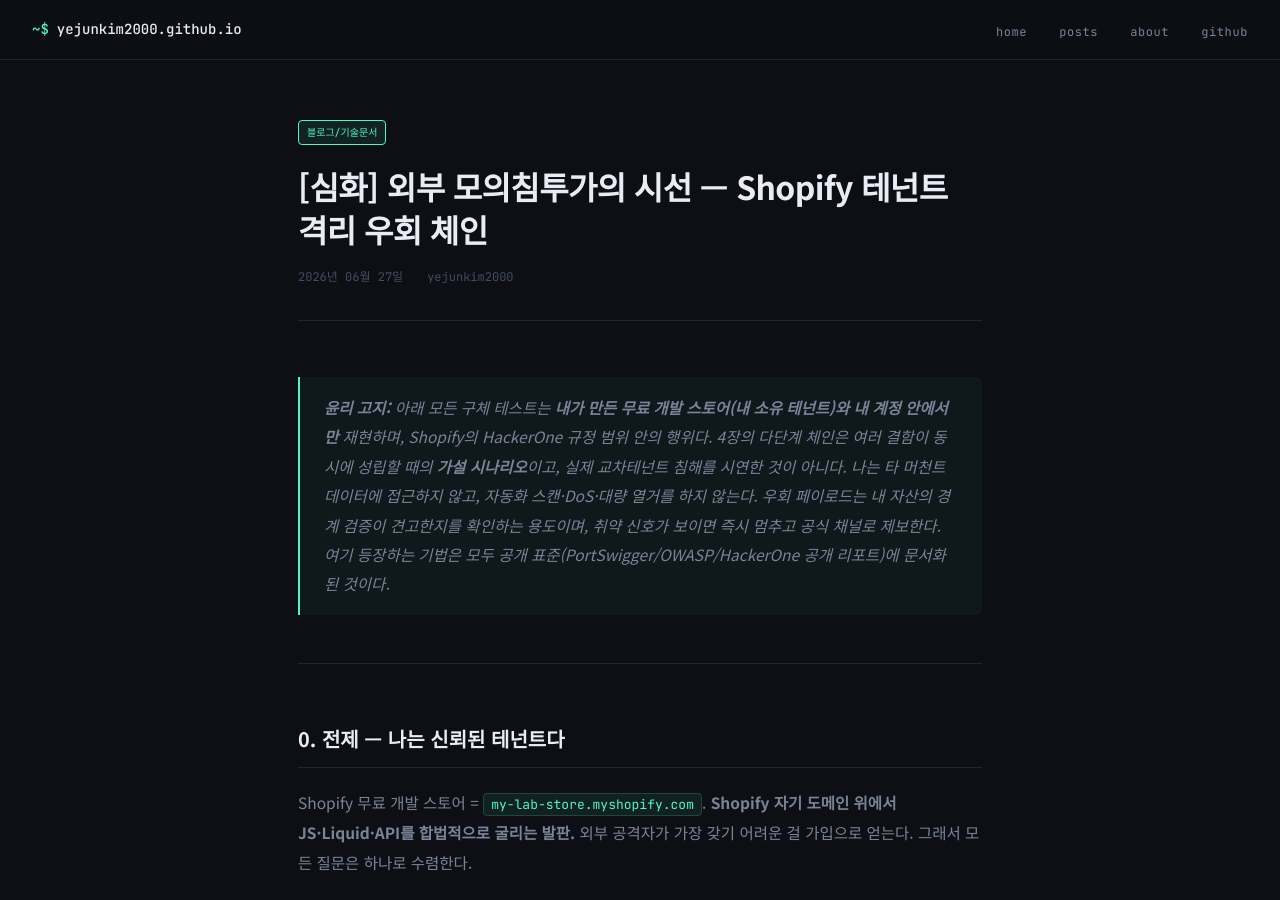
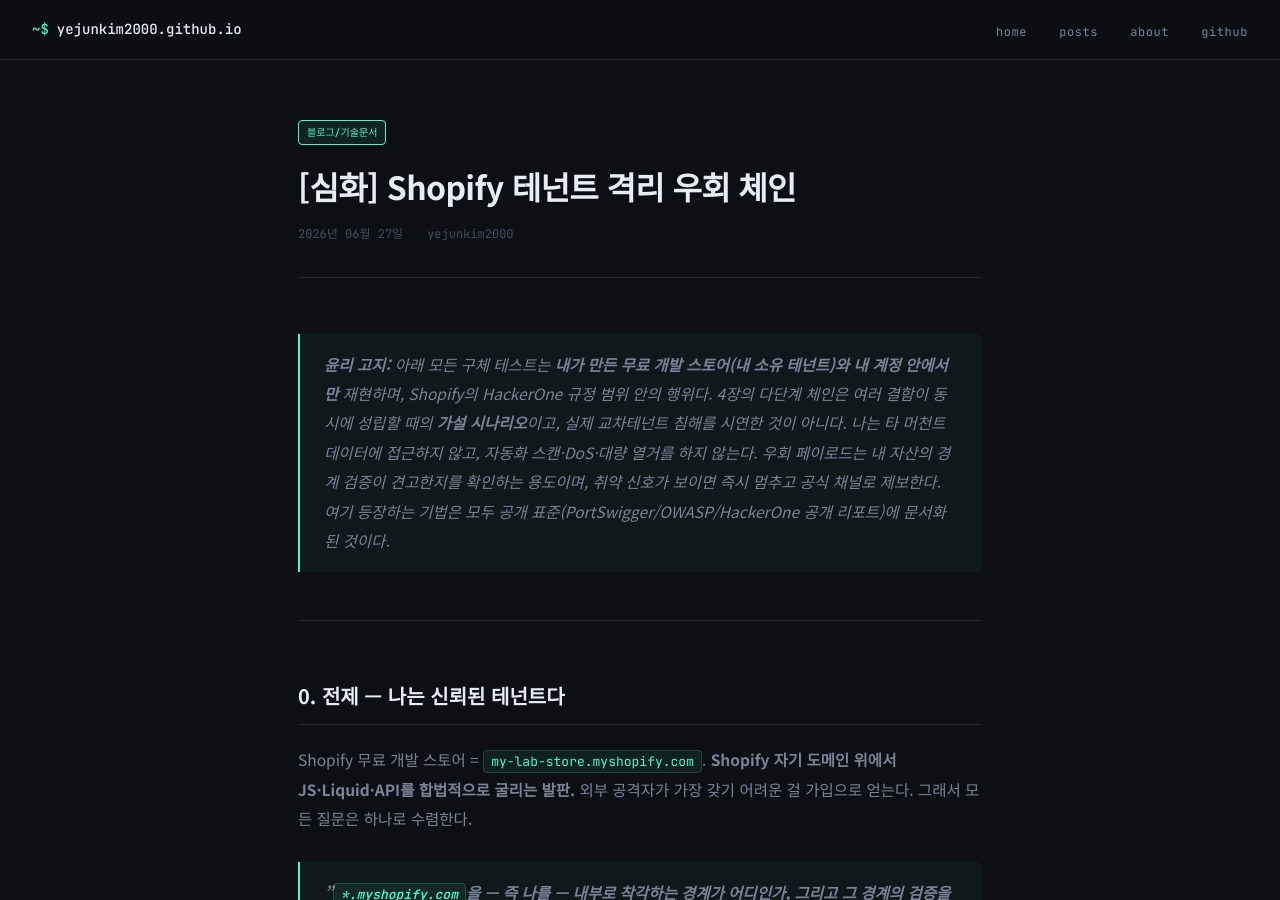
Before and after one commit to yejunkim2000/yejunkim2000.github.io, a Jekyll site: the page built from _posts/2026-06-27-shopify-pentest-scenario.md, in a window 1280 px wide and 900 px high. Built offline with Jekyll 4.4.1, drawn with Linux system fonts in a browser that asks for light colours.

Commit message:
Update 2026-06-27-shopify-pentest-scenario.md

```diff
--- a/_posts/2026-06-27-shopify-pentest-scenario.md
+++ b/_posts/2026-06-27-shopify-pentest-scenario.md
@@ -1,6 +1,6 @@
 ---
 layout: post
-title: "[심화] 외부 모의침투가의 시선 — Shopify 테넌트 격리 우회 체인"
+title: "[심화] Shopify 테넌트 격리 우회 체인"
 date: 2026-06-27
 category: 블로그/기술문서
 author: yejunkim2000
```
